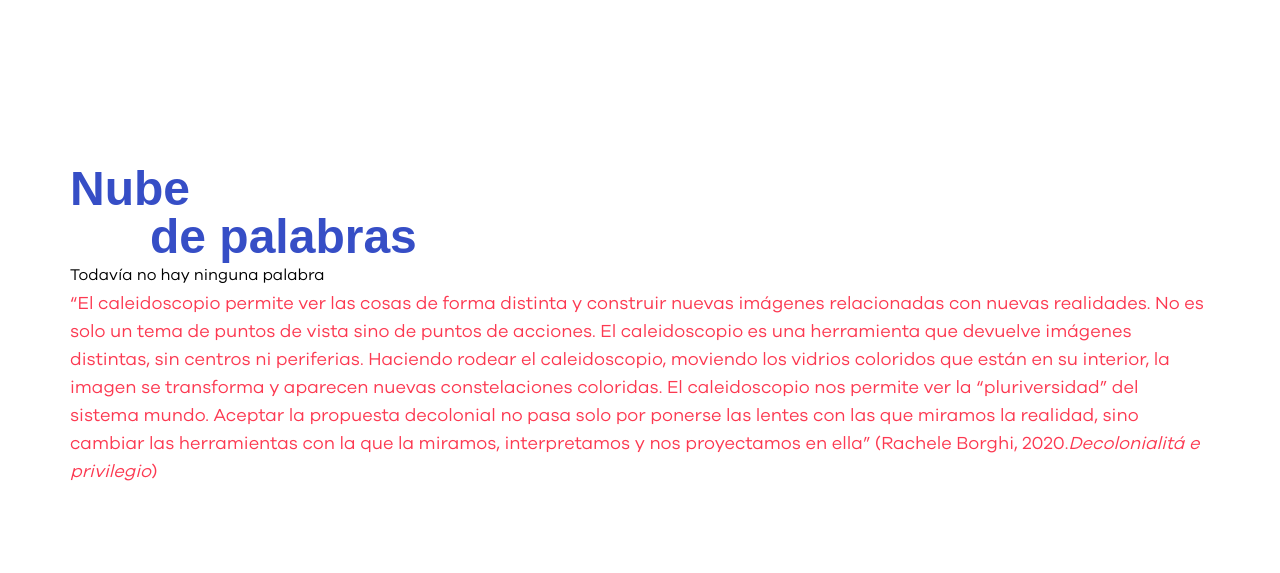
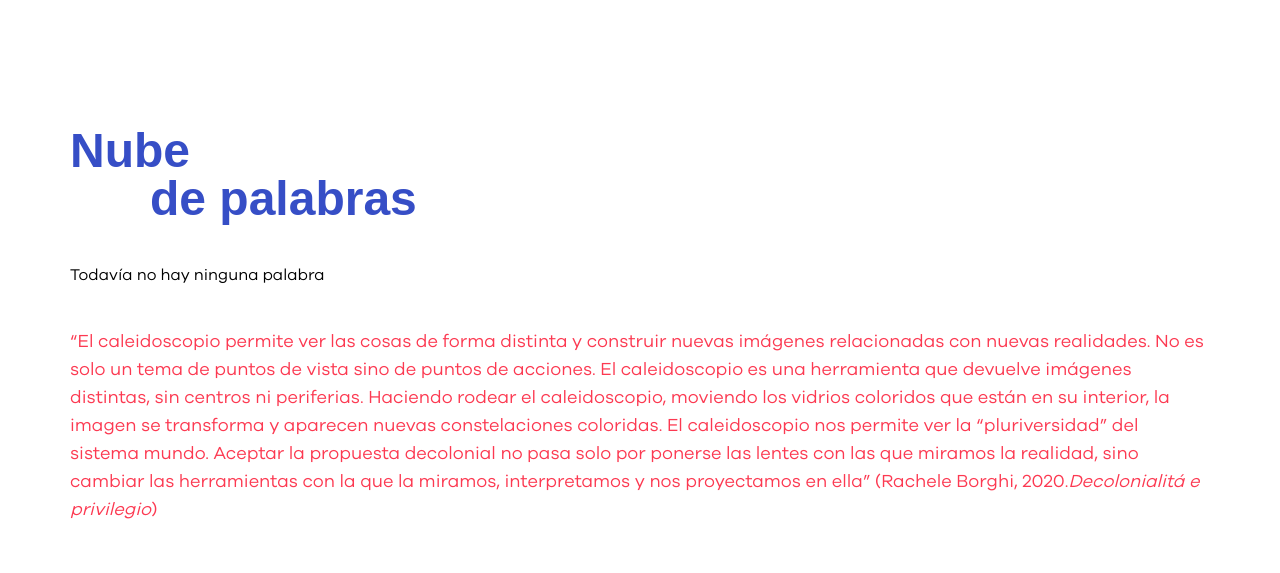
Before and after one commit to DominikFrackowiak/realidadescaleidoscopicas-astro, an Astro site: page / in a window 1280 px wide. Shown: the part 2240-2813 px from the top of the page. Built offline with nearby package versions, Linux system fonts and the light colour scheme; Astro itself is replaced by a stand-in of ours; some packages are replaced by stand-ins of ours; no server answers; the database is empty; a web font is replaced by a local one.

Commit message:
update: wordcloud look and feel

```diff
--- a/src/components/organisms/wordcloud/WordCloudSectionContainer.jsx
+++ b/src/components/organisms/wordcloud/WordCloudSectionContainer.jsx
@@ -3,7 +3,7 @@
 import WordCloudVisualization from './WordCloudVisualization';
 
 const wrapper =
-	'flex flex-col mx-auto w-full px-4 md:px-0 md:max-w-[720px] lg:max-w-[1140px] gap-[2px]'
+	'flex flex-col mx-auto w-full px-4 md:px-0 md:max-w-[720px] lg:max-w-[1140px] gap-[40px]'
 
 export default function WordCloudSectionContainer() {
   return (
```
